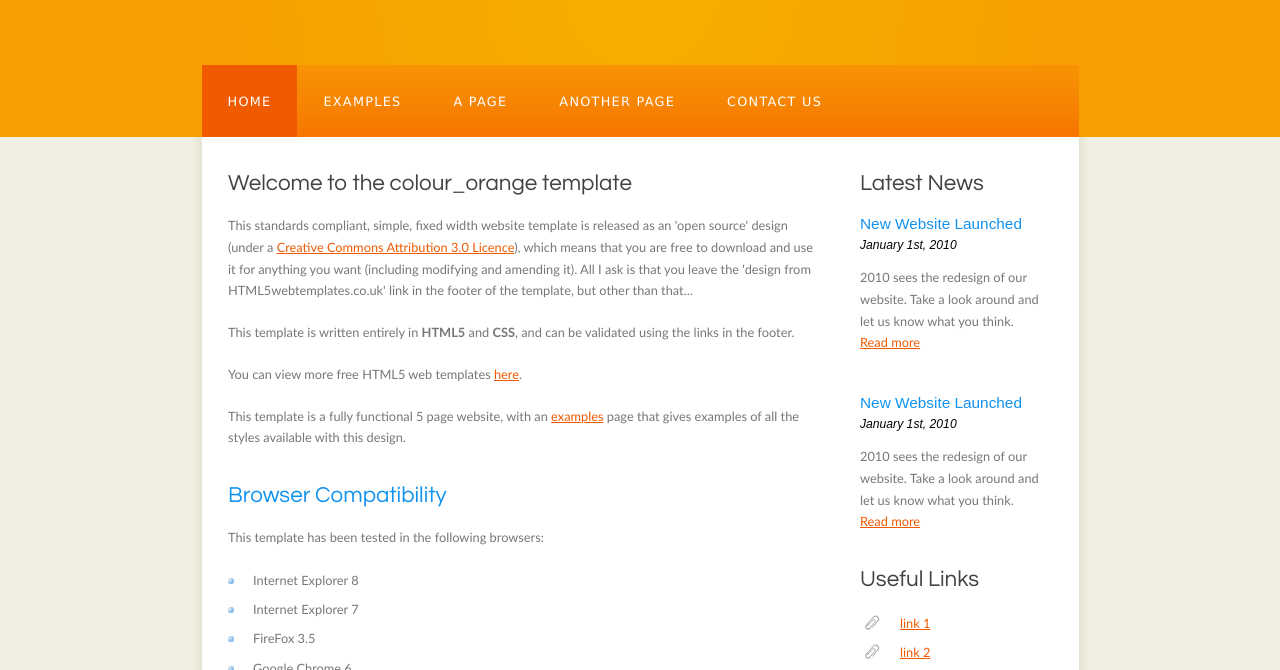
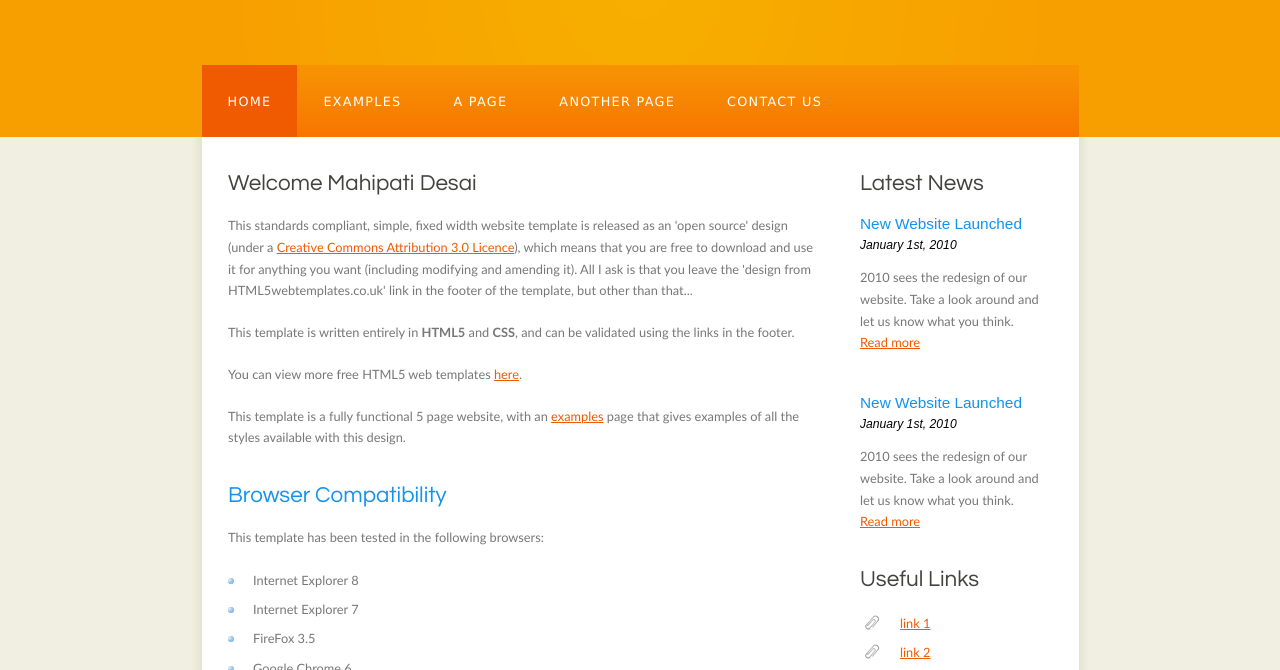
Before and after one commit to mahipati/MileageTracker1, a plain HTML site: page index.html in a window 1280 px wide. Shown: the part 103-773 px from the top of the page. Drawn offline with Linux system fonts and the light colour scheme.

Commit message:
Update index.html

```diff
--- a/index.html
+++ b/index.html
@@ -58,7 +58,7 @@
       </div>
       <div id="content">
         <!-- insert the page content here -->
-        <h1>Welcome to the colour_orange template</h1>
+        <h1>Welcome Mahipati Desai</h1>
         <p>This standards compliant, simple, fixed width website template is released as an 'open source' design (under a <a href="http://creativecommons.org/licenses/by/3.0">Creative Commons Attribution 3.0 Licence</a>), which means that you are free to download and use it for anything you want (including modifying and amending it). All I ask is that you leave the 'design from HTML5webtemplates.co.uk' link in the footer of the template, but other than that...</p>
         <p>This template is written entirely in <strong>HTML5</strong> and <strong>CSS</strong>, and can be validated using the links in the footer.</p>
         <p>You can view more free HTML5 web templates <a href="http://www.html5webtemplates.co.uk">here</a>.</p>
```
